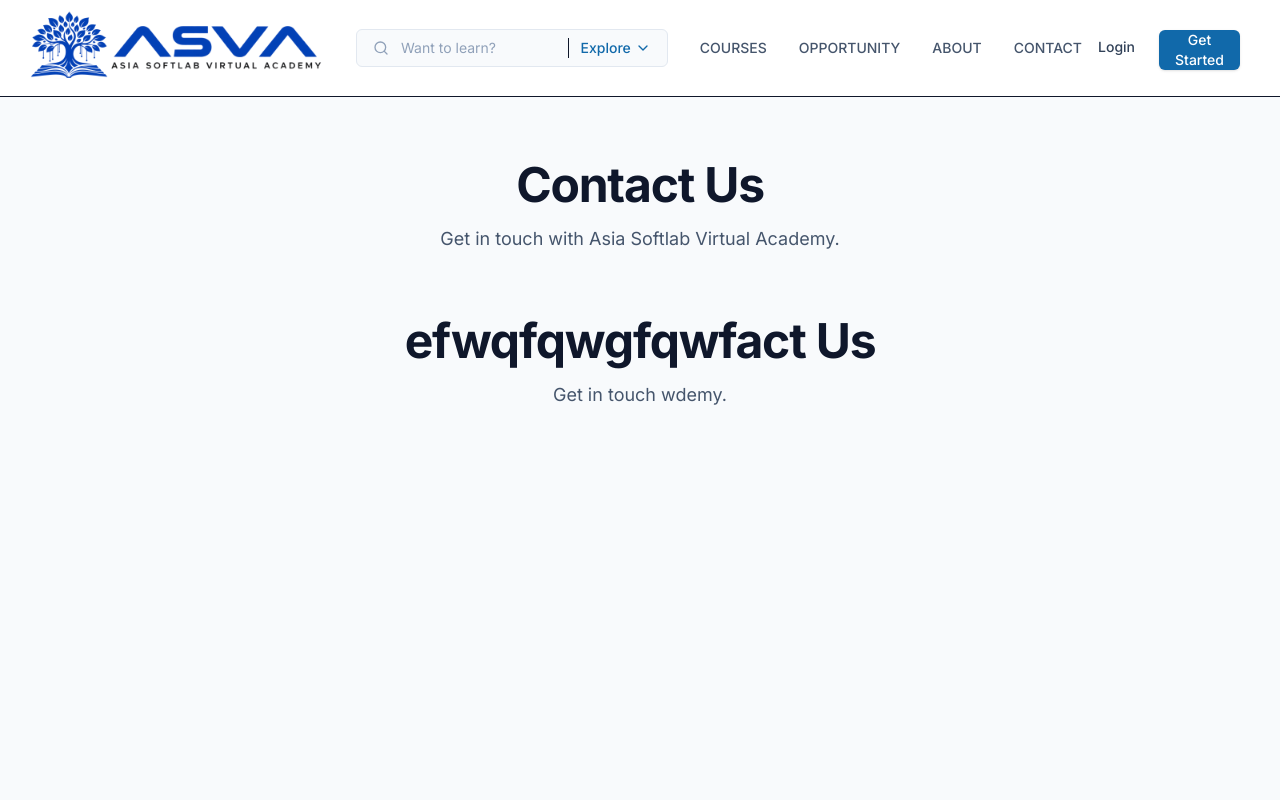
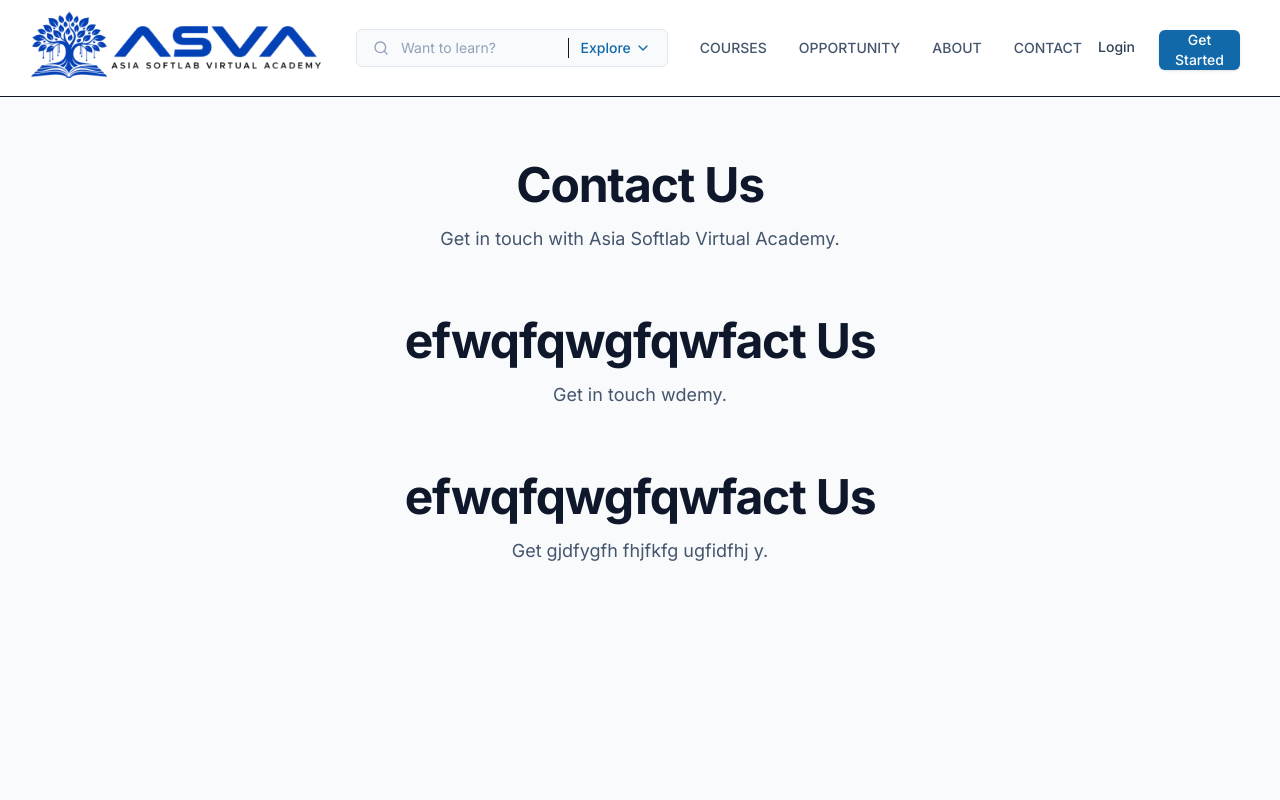
Before and after one commit to asiasoftlab/AsiaSoftlab-Learning, a Next.js app in the folder FrontEnd/: page /contact in a window 1280 px wide. Shown: the top 800 px of the page. Built offline with nearby package versions, Linux system fonts and the light colour scheme; no server answers.

Commit message:
test deploy

```diff
--- a/FrontEnd/src/app/contact/page.tsx
+++ b/FrontEnd/src/app/contact/page.tsx
@@ -10,6 +10,10 @@ export default function AboutPage() {
           <h1 className="text-4xl md:text-5xl font-bold tracking-tight text-slate-900 mb-4">efwqfqwgfqwfact Us</h1>
           <p className="text-lg text-slate-600 max-w-2xl mx-auto">Get in touch wdemy.</p>
         </div>
+        <div className="text-center mb-16">
+          <h1 className="text-4xl md:text-5xl font-bold tracking-tight text-slate-900 mb-4">efwqfqwgfqwfact Us</h1>
+          <p className="text-lg text-slate-600 max-w-2xl mx-auto">Get gjdfygfh fhjfkfg ugfidfhj y.</p>
+        </div>
       </div>
     </div>
   );
```
